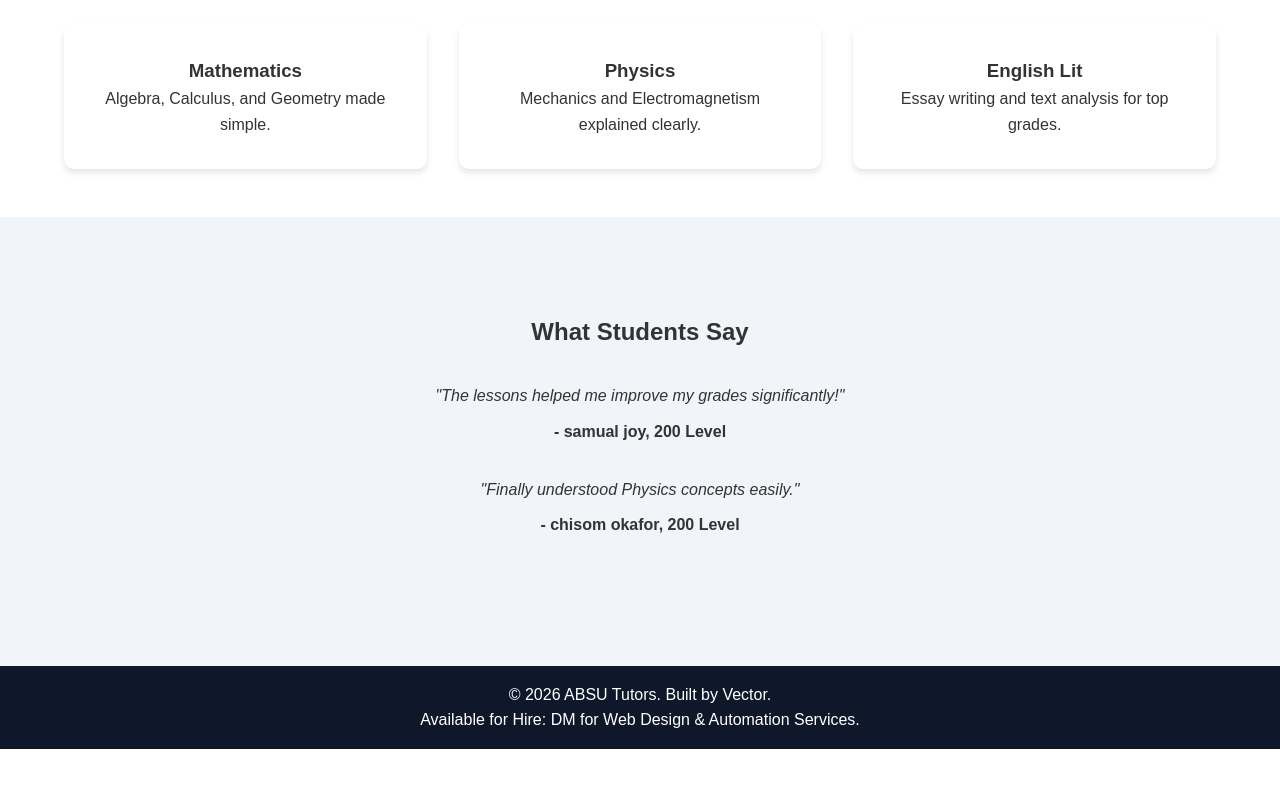
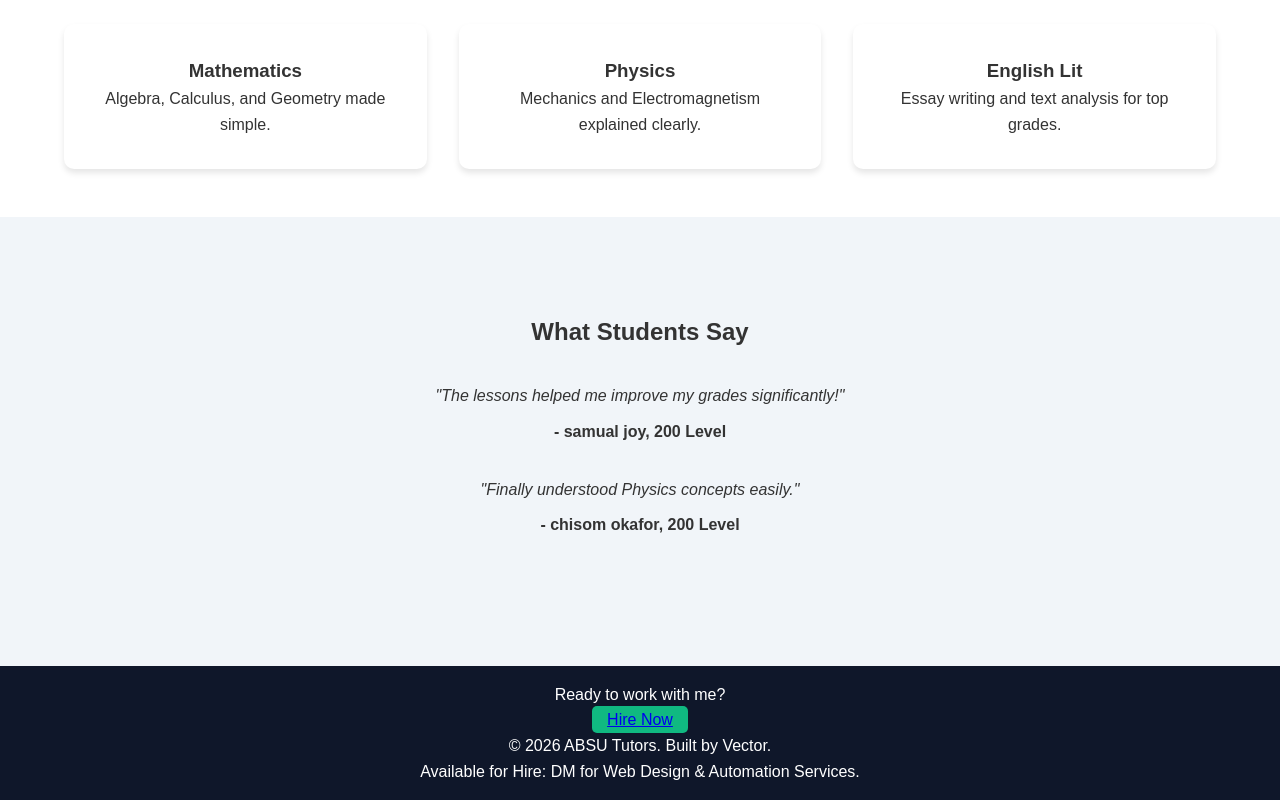
Before and after one commit to ericprince957-cloud/portolio-V1, a plain HTML site: page index.html in a window 1280 px wide. Shown: the part 472-1272 px from the top of the page. Before the commit the page ends 1221 px from the top, so only its background shows below. Drawn offline with Linux system fonts and the light colour scheme.

Commit message:
Update index.html

```diff
--- a/index.html
+++ b/index.html
@@ -62,7 +62,13 @@
 
     <!-- FOOTER -->
     <footer>
-        <p>&copy; 2026 ABSU Tutors. Built by Vector.</p>
+    <p>Ready to work with me?</p>
+
+    <a href="https://wa.me/2347084547988" class="btn-nav">
+        Hire Now
+    </a>
+
+    <p>&copy; 2026 ABSU Tutors. Built by Vector.</p>
 <p>Available for Hire: DM for Web Design & Automation Services.</p>
     </footer>
 
```
